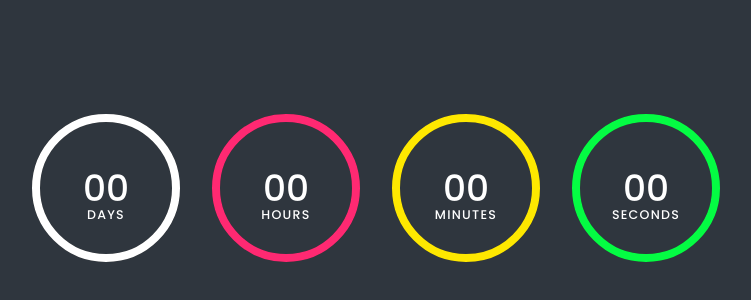
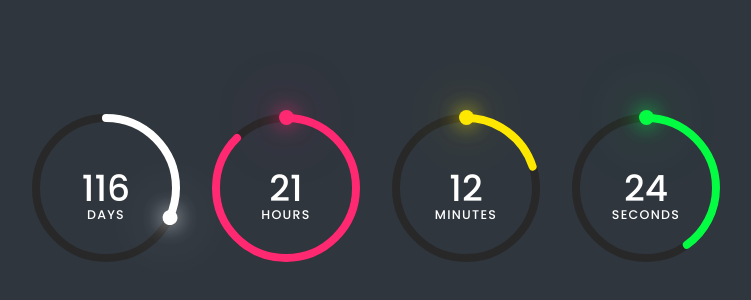
Before and after one commit to Kanareika1ofaKind/Timer, a plain HTML site: page index.html in a window 1280 px wide. Shown: the part 212-512 px from the top of the page, without its empty margins (264-1015 px from the left). Drawn offline with Linux system fonts and the light colour scheme.

Commit message:
scripting CountDown Timer

```diff
--- a/index.html
+++ b/index.html
@@ -49,7 +49,7 @@
       </div>
   </div>
 
-  <!-- <h2 class="newYear">2023<br><span>Happy New Year</span></h2>  -->
+  <h2 class="newYear">2023<br><span>Happy New Year</span></h2>
 
 
 
--- a/script.js
+++ b/script.js
@@ -0,0 +1,69 @@
+let days = document.getElementById('days')
+let hours = document.getElementById('hours')
+let minutes = document.getElementById('minutes')
+let seconds = document.getElementById('seconds')
+
+let dd = document.getElementById('dd')
+let hh = document.getElementById('hh')
+let mm = document.getElementById('mm')
+let ss = document.getElementById('ss')
+
+let day_dot = document.querySelector('.day_dot')
+let hr_dot = document.querySelector('.hr_dot')
+let min_dot = document.querySelector('.min_dot')
+let sec_dot = document.querySelector('.sec_dot')
+
+let endDate = '12/25/2023 00:00:00';
+// date format mm/dd/yyyy
+
+let x = setInterval(function() {
+  let now = new Date(endDate).getTime();
+  let countDown = new Date().getTime();
+  let distance = now - countDown;
+
+  // time calculation for days, hours,  minutes and seconds
+
+  let d = Math.floor(distance / (1000 * 60 * 60 * 24))
+  let h = Math.floor((distance % (1000 * 60 * 60 * 24)) / (1000 * 60 * 60))
+  let m = Math.floor((distance % (1000 * 60 * 60)) / (1000 * 60))
+  let s = Math.floor((distance % (1000 * 60)) / (1000))
+
+
+  // output the result in element with id
+  days.innerHTML = d + "<br><span>Days</span>"
+  hours.innerHTML = h + "<br><span>Hours</span>"
+  minutes.innerHTML = m + "<br><span>Minutes</span>"
+  seconds.innerHTML = s + "<br><span>Seconds</span>"
+
+
+  // animate stroke
+  dd.style.strokeDashoffset = 440 - (440 * d) / 365
+  // 365 days in an year
+  hh.style.strokeDashoffset = 440 - (440 * h) / 24
+  // 24 hrs in a day
+  mm.style.strokeDashoffset = 440 - (440 * m) / 60
+  // 60 minutes in one hours
+  ss.style.strokeDashoffset = 440 - (440 * s) / 60
+  // 60 seconds in one minute
+
+
+  // animate circle dots
+  day_dot.style.transform = `rotateZ(${d * 0.986}deg)`
+  // 360deg / 365dys = 0.986
+  hr_dot.style.transform = `rotateZ(${h * 15}deg)`
+  // 360deg / 24hrs = 15
+  min_dot.style.transform = `rotateZ(${m * 6}deg)`
+  // 360deg / 60 minutes = 6
+  sec_dot.style.transform = `rotateZ(${d * 6}deg)`
+  // 360deg / 60 seconds = 6
+
+
+  // when the countdown is over, text pops up
+  if(distance < 0) {
+    clearInterval(x)
+    document.getElementById('time').style.display = 'none'
+    document.querySelector('.newYear').style.display = 'block'
+  }
+
+
+})
--- a/style.css
+++ b/style.css
@@ -44,12 +44,14 @@ transform: rotate(270deg);
   fill: transparent;
   stroke-width: 8;
   stroke: #282828;
+  stroke-linecap: round;
   transform: translate(5px, 5px);
 }
 
 #time .circle svg circle:nth-child(2) {
   stroke: var(--clr);
   stroke-dasharray: 440;
+  stroke-dashoffset: 440;
 }
 
 #time div {
@@ -73,4 +75,36 @@ transform: rotate(270deg);
   width: 100%;
   height: 100%;
   border-radius: 50%;
+  display: flex;
+  justify-content: center;
+  align-items: flex-start;
+  z-index: 1000;
 }
+
+#time .dots::before {
+  content: '';
+  position: absolute;
+  top: -3px;
+
+  width: 15px;
+  height: 15px;
+  background: var(--clr);
+  border-radius: 50%;
+  box-shadow: 0 0 20px var(--clr),
+  0 0 60px var(--clr);
+
+}
+
+.newYear {
+  font-size: 8em;
+  font-weight: 500;
+  color: #fff;
+  text-align: center;
+  line-height: 0.6em;
+  display: none;
+}
+
+.newYear span {
+  font-size: 0.5em;
+  font-weight: 300;
+}
```
